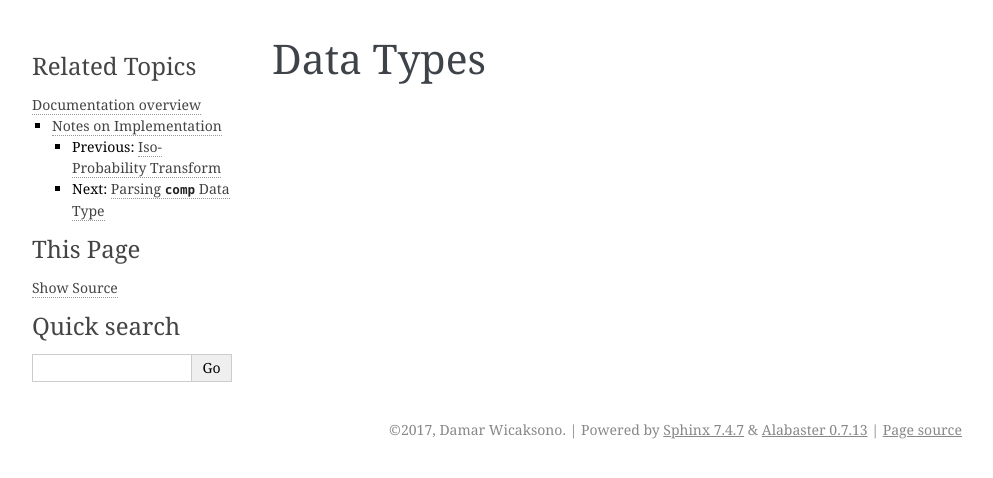
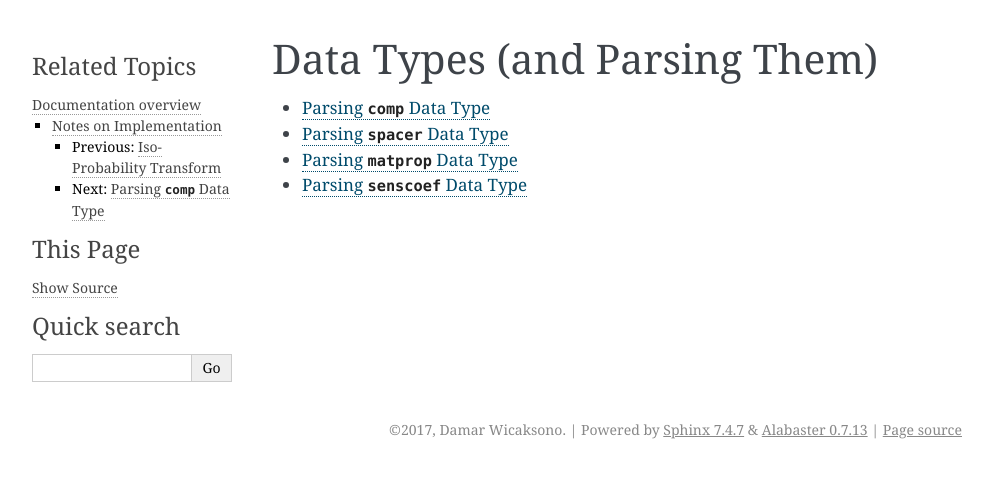
Before and after one commit to damar-wicaksono/trace-simexp, a Sphinx documentation site: the page built from docs/source/implementation/data_types.rst, in a window 1280 px wide. Shown: the top 478 px of the page, without its empty margins (148-1141 px from the left). Built offline with Sphinx 7.4.7, drawn with Linux system fonts in a browser that asks for light colours.

Commit message:
Improve doc structure

```diff
--- a/docs/source/implementation.rst
+++ b/docs/source/implementation.rst
@@ -10,8 +10,4 @@ Notes on Implementation
   implementation/perturbation
   implementation/isoprobability
   implementation/data_types
-  implementation/parsing_component
-  implementation/parsing_spacer
-  implementation/parsing_matprop
-  implementation/parsing_senscoef
   implementation/batch_processing
--- a/docs/source/implementation/data_types.rst
+++ b/docs/source/implementation/data_types.rst
@@ -1,5 +1,13 @@
 .. _trace_simexp_data_type:
 
-==========
-Data Types
-==========
+=============================
+Data Types (and Parsing Them)
+=============================
+
+.. toctree::
+  :maxdepth: 2
+
+  parsing_component
+  parsing_spacer
+  parsing_matprop
+  parsing_senscoef
```
